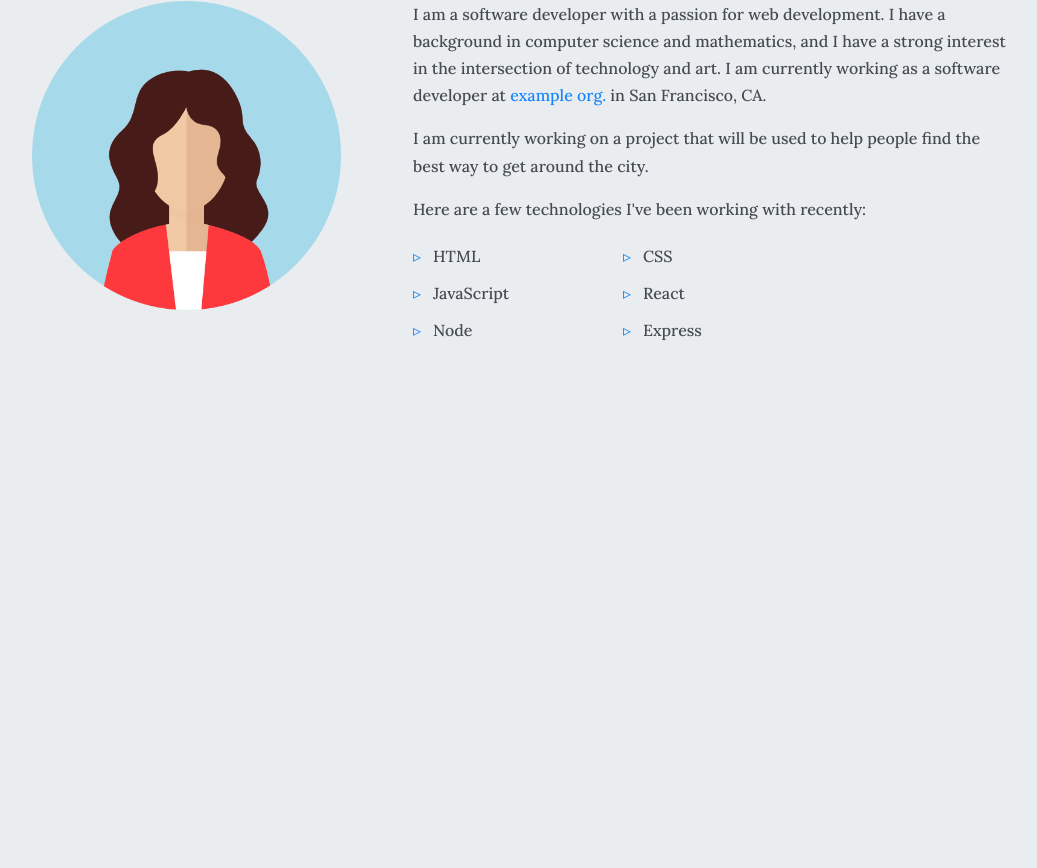
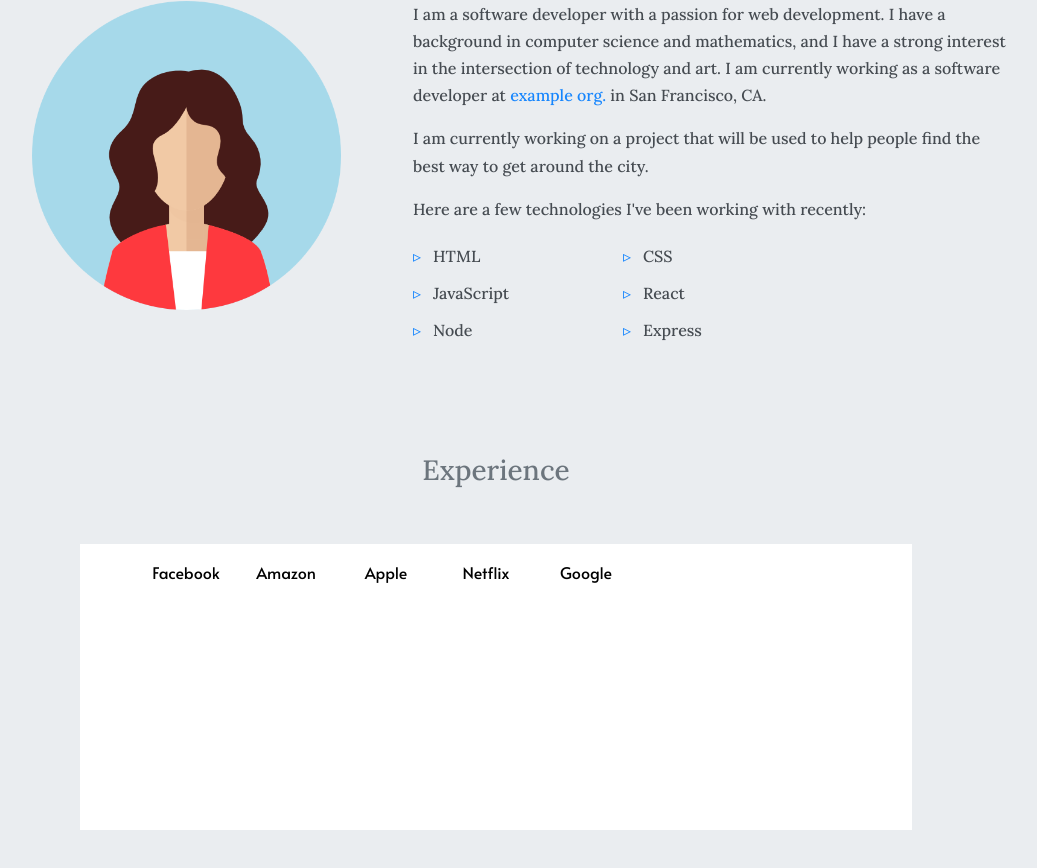
Before and after one commit to aryan-backend-wala/isabella_portfolio, a React (Vite) app: page / in a window 1280 px wide. Shown: the part 948-1816 px from the top of the page, without its empty margins (144-1181 px from the left). Before the commit the page ends 1354 px from the top, so only its background shows below. Built offline with nearby package versions, Linux system fonts and the light colour scheme.

Commit message:
incompleted try again sometime

```diff
--- a/src/components/Content/About/About.jsx
+++ b/src/components/Content/About/About.jsx
@@ -27,7 +27,7 @@ export default function About() {
           <ul>
             {
               listItems.map(skill => (
-                <li className={isDarkMode ? 'dark' : 'light'}>{skill}</li>
+                <li key={skill} className={isDarkMode ? 'dark' : 'light'}>{skill}</li>
               ))
             }
           </ul>
--- a/src/components/Content/Content.jsx
+++ b/src/components/Content/Content.jsx
@@ -1,4 +1,5 @@
 import About from "./About/About";
+import Experience from "./Experience/Experience";
 import Hero from "./Hero/Hero";
 
 export default function Content(){
@@ -6,6 +7,7 @@ export default function Content(){
     <div id="content">
       <Hero />
       <About />
+      <Experience />
     </div>
   );
 }
--- /dev/null
+++ b/src/components/Content/Experience/Experience.css
@@ -0,0 +1,60 @@
+#experience h3 {
+  color: var(--text-secondary-color);
+  text-align: center;
+  font-size: 28px;
+  margin-bottom: 8px;
+  line-height: 1.2;
+  font-weight: 500;
+}
+
+.exp-row {
+  height: 382px;
+  display: flex;
+  flex-direction: row;
+  justify-content: center;
+}
+
+.exp-container {
+  padding: 48px 12px;
+  height: 100%;
+  width: 856px;
+}
+
+.exp-inner-box {
+  padding: 8px 16px 0 16px;
+  height: 100%;
+  background-color: white;
+}
+
+#experience ul {
+  display: flex;
+  flex-wrap: wrap;
+  list-style: none;
+  margin-bottom: 16px;
+  font-family: "Alata", sans-serif;
+  height: 41.6px;
+  align-items: center;
+  font-weight: 400;
+}
+
+#experience ul li {
+  padding: 0 4px;
+  text-transform: capitalize;
+  width: 100px;
+  height: 100%;
+  display: flex;
+  align-items: center;
+  justify-content: center;
+  border: 1px solid transparent;
+}
+
+#experience ul li:hover {
+  border-bottom: 1px solid var(--primary-color);
+  color: var(--text-secondary-color);
+}
+
+.tab-content {
+  padding-top: 8px;
+  padding-bottom: 48px;
+  height: 220px;
+}
--- /dev/null
+++ b/src/components/Content/Experience/Experience.jsx
@@ -0,0 +1,29 @@
+import { useContext } from 'react'
+import './Experience.css'
+import { ThemeContext } from '../../../ThemeContext';
+
+export default function Experience(){
+  const {isDarkMode} = useContext(ThemeContext)
+  const listItems = ['facebook', 'amazon', 'apple', 'netflix', 'google']
+  return <section id="experience" style={{height: '520px', padding: '48px 0'}}>
+    <div style={{ margin: '0 104px', padding: "0 12px", height: '100%'}}>
+      <h3>Experience</h3>
+      <div className='exp-row'>
+        <div className='exp-container'>
+          <div className='exp-inner-box'>
+            <ul>
+              {
+                listItems.map(item => (
+                  <li key={item}>{item}</li>
+                ))
+              }
+            </ul>
+            <div className='tab-content'>
+
+            </div>
+          </div>
+        </div>
+      </div>
+    </div>
+  </section>
+}
```
